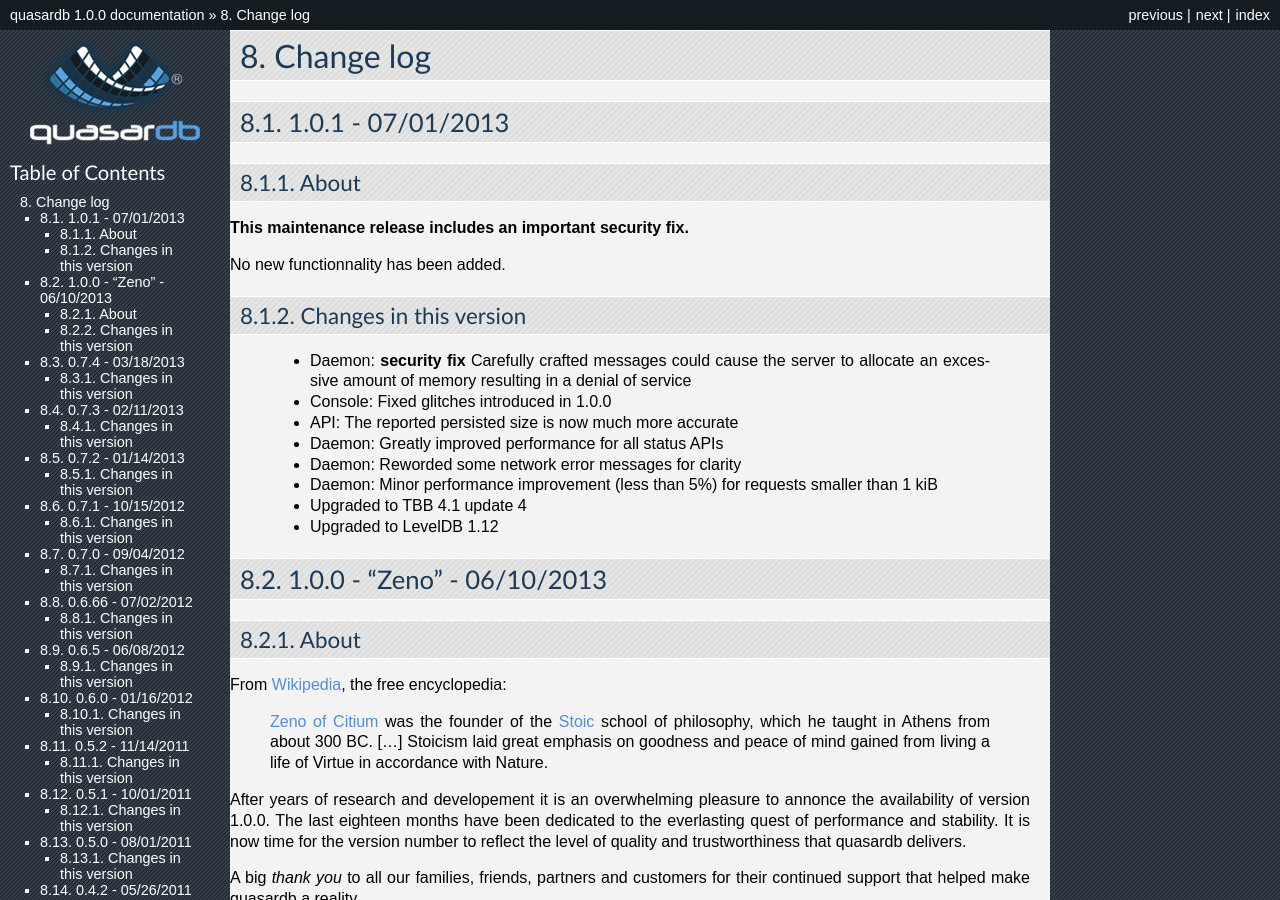
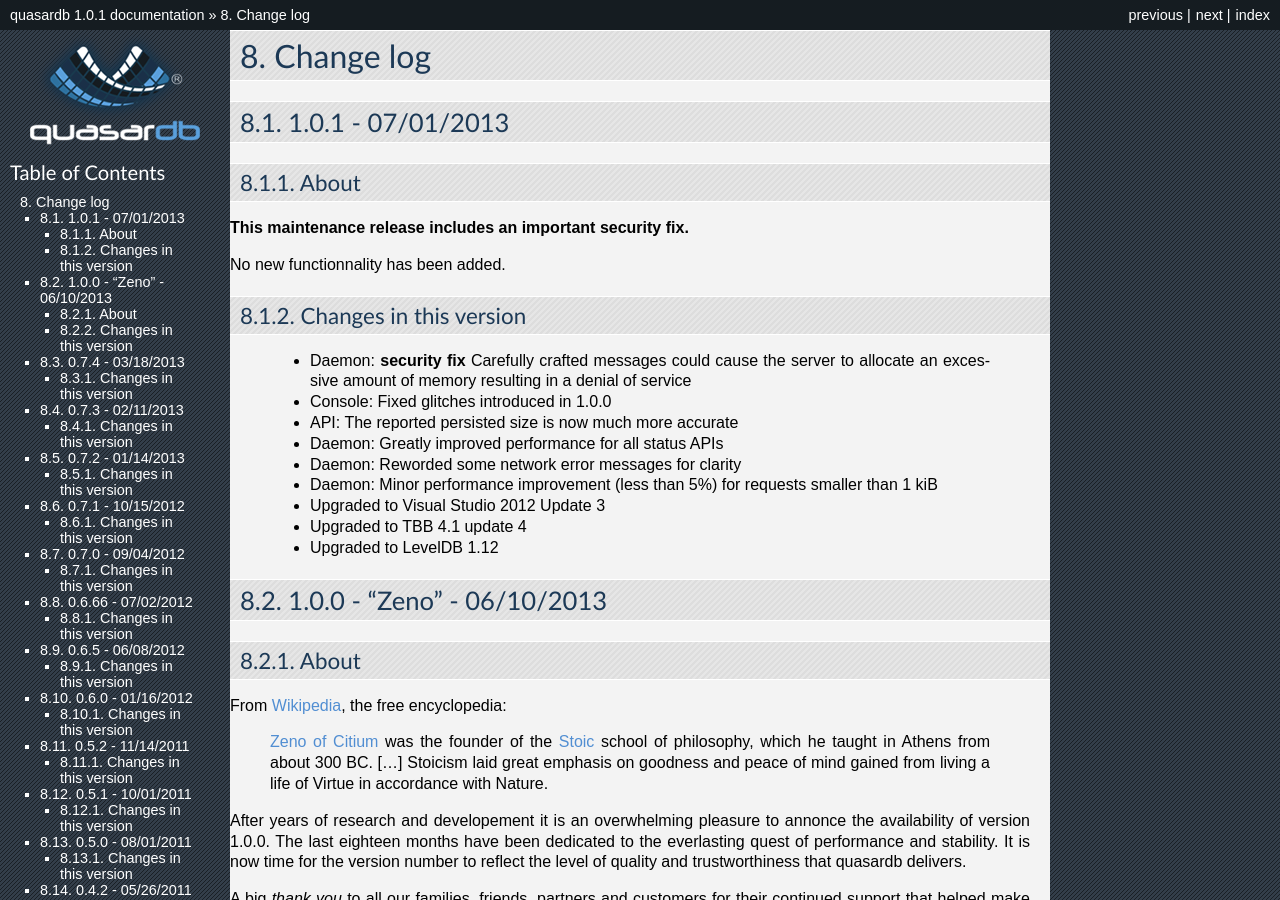
Before and after one commit to iltommi/qdb-documentation, a Sphinx documentation site: the page built from source/changes.rst, in a window 1280 px wide and 900 px high. Built offline with Sphinx 7.4.7, drawn with Linux system fonts in a browser that asks for light colours; some of the changed text lies outside the part shown.

Commit message:
Update documentation to reflect 1.0.1

```diff
--- a/source/changes.rst
+++ b/source/changes.rst
@@ -20,6 +20,7 @@ Changes in this version
     * Daemon: Greatly improved performance for all status APIs
     * Daemon: Reworded some network error messages for clarity
     * Daemon: Minor performance improvement (less than 5%) for requests smaller than 1 kiB
+    * Upgraded to Visual Studio 2012 Update 3
     * Upgraded to TBB 4.1 update 4
     * Upgraded to LevelDB 1.12
 
--- a/source/conf.py
+++ b/source/conf.py
@@ -57,7 +57,7 @@ copyright = u'2013, Bureau 14 SARL'
 # The short X.Y version.
 version = '1.0'
 # The full version, including alpha/beta/rc tags.
-release = '1.0.0'
+release = '1.0.1'
 
 # The language for content autogenerated by Sphinx. Refer to documentation
 # for a list of supported languages.
```
